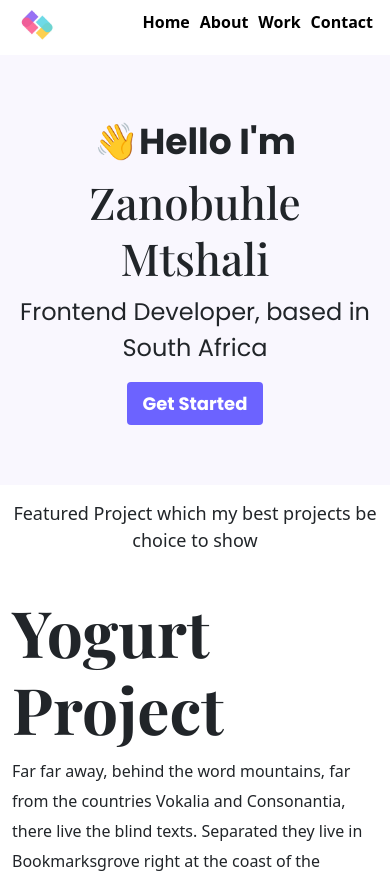
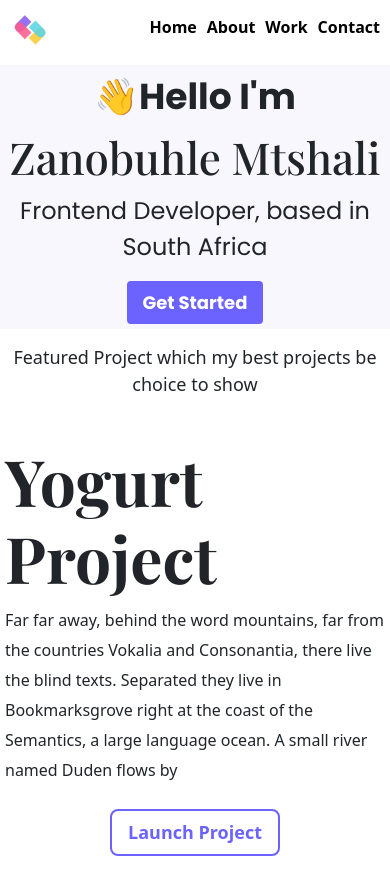
Before and after one commit to BuhleMtshali/responsive-port, a plain HTML site: page index.html in a window 390 px wide. Shown: the top 871 px of the page. Drawn offline with nearby package versions, Linux system fonts and the light colour scheme; a web font is replaced by a local one.

Commit message:
updated the index file

```diff
--- a/index.html
+++ b/index.html
@@ -34,7 +34,7 @@
     <link rel="stylesheet" href="style.css" />
   </head>
   <body>
-    <div class="container-fluid">
+    <div class="container">
       <nav class="d-flex justify-content-between">
         <a href="/">
           <img src="src/image.png" class="logo d-none d-md-block" alt="" />
@@ -52,7 +52,7 @@
             <a href="about.html"> About</a>
           </li>
           <li>
-            <a href="projects.html"> Work</a>
+            <a href="/projects.html"> Work</a>
           </li>
           <li>
             <a href="contact.html"> Contact</a>
@@ -60,7 +60,7 @@
         </ul>
       </nav>
     </div>
-    <header class="container-fluid">
+    <header class="container">
       <p class="top-text">👋Hello I'm</p>
       <h1>Zanobuhle Mtshali</h1>
       <p class="bottom-text">Frontend Developer, based in South Africa</p>
@@ -70,7 +70,7 @@
       <p class="mid-text">
         Featured Project which my best projects be choice to show
       </p>
-      <div class="container-fluid">
+      <div class="container">
         <div class="row">
           <div class="col-md-6 hidden">
             <img src="src/images.png" alt="yogurt" />
--- a/style.css
+++ b/style.css
@@ -9,6 +9,9 @@ body {
 }
 
 @media (max-width: 768px) {
+  body {
+    text-align: center;
+  }
   .project-container {
     text-align: center;
   }
@@ -23,13 +26,14 @@ body {
   .hidden {
     display: none;
   }
-  .container-row,
+  .container,
   row {
     text-align: center;
     padding: 5px;
   }
   header {
-    width: 100%;
+    max-width: 100%;
+    height: auto;
   }
   .bottom-div {
     margin-right: 0;
```
